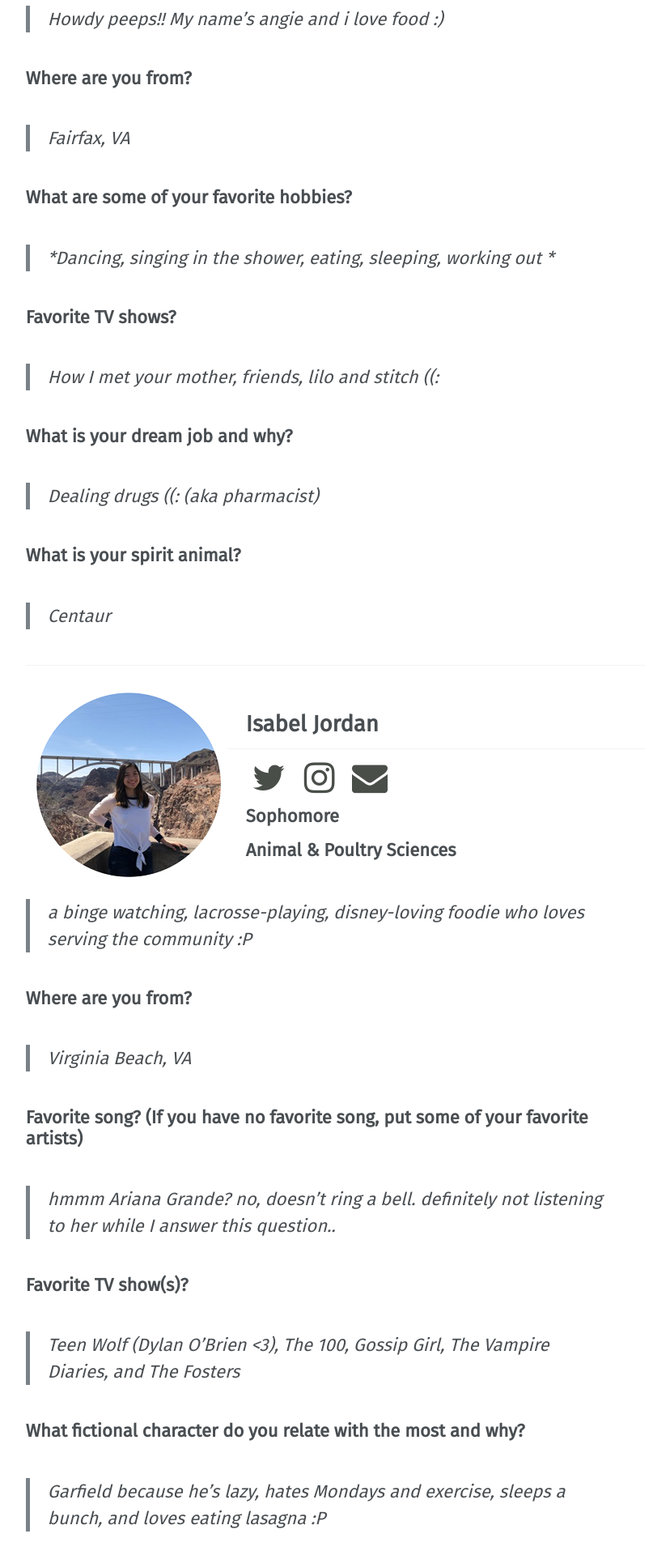
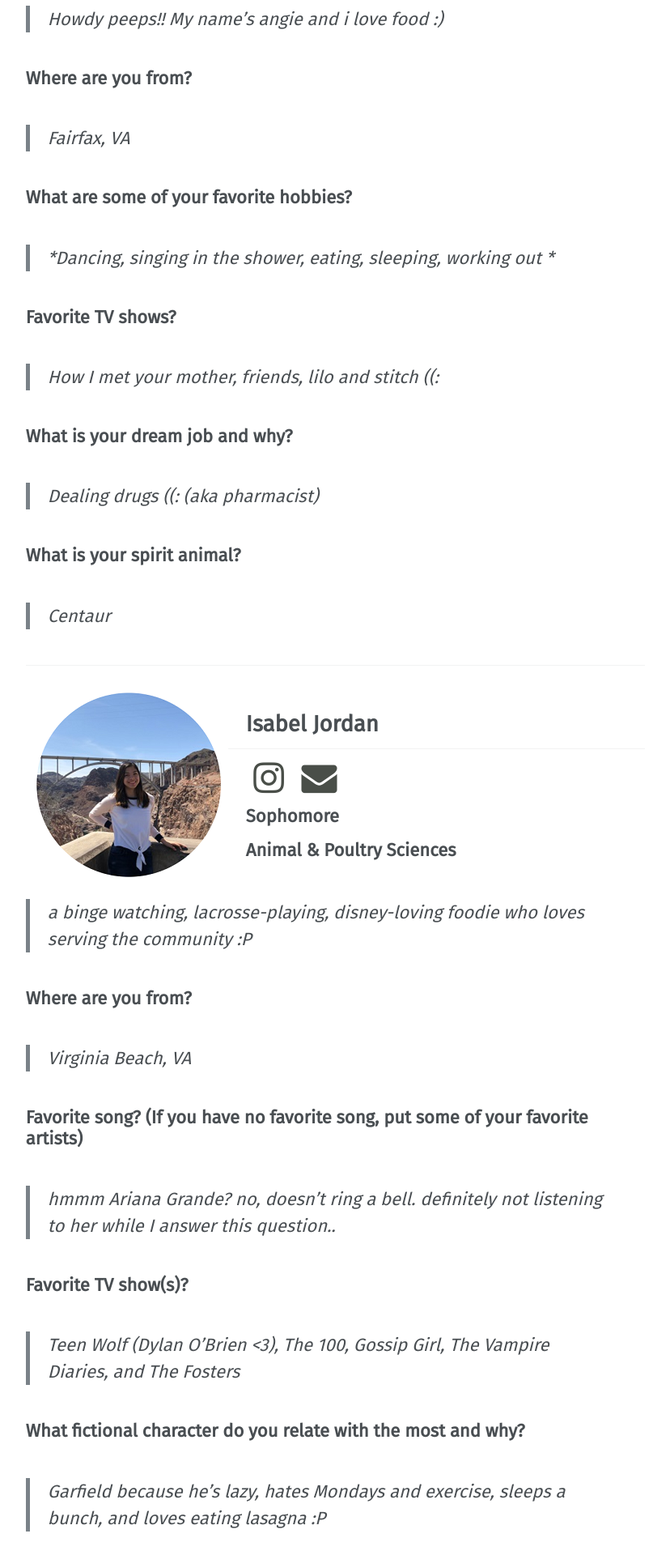
Before and after one commit to vtfasa/vtfasa.github.io, a Jekyll site: the page built from _pages/officers/service.md, in a window 1280 px wide. Shown: the part 1731-3651 px from the top of the page at 81% size, without its empty margins (252-1080 px from the left). Built offline with Jekyll 4.4.1, drawn with Linux system fonts in a browser that asks for light colours; some web fonts are replaced.

Commit message:
Update service.md

```diff
--- a/_pages/officers/service.md
+++ b/_pages/officers/service.md
@@ -79,7 +79,7 @@ Must love FASA
 
 ![image-left]({{ "/assets/images/officers/small/isabelCircle.png" | absolute_url }}){: .align-left}
 ## Isabel Jordan
-<p style="margin-bottom: 0.45em; padding: 0"><a href="https://twitter.com/haeink97" style="color: #494e48"><i class="fa fa-2x fa-fw fa-twitter"></i></a>
+<p style="margin-bottom: 0.45em; padding: 0">
 <a href="https://www.instagram.com/_isabeljordan/" style="marg OPIKIK=0-==-IOP[[PKZCVBTGYUI  in: 0; padding: 0"><i class="fa fa-2x fa-fw fa-instagram" style="color: #494e48"></i></a>
 <a href="mailto:isabelsjordan@vt.edu" style="margin: 0; padding: 0"><i class="fa fa-2x fa-fw fa-envelope" style="color: #494e48"></i></a></p>
 <h3 style="margin-top: 0">Sophomore</h3>
```
